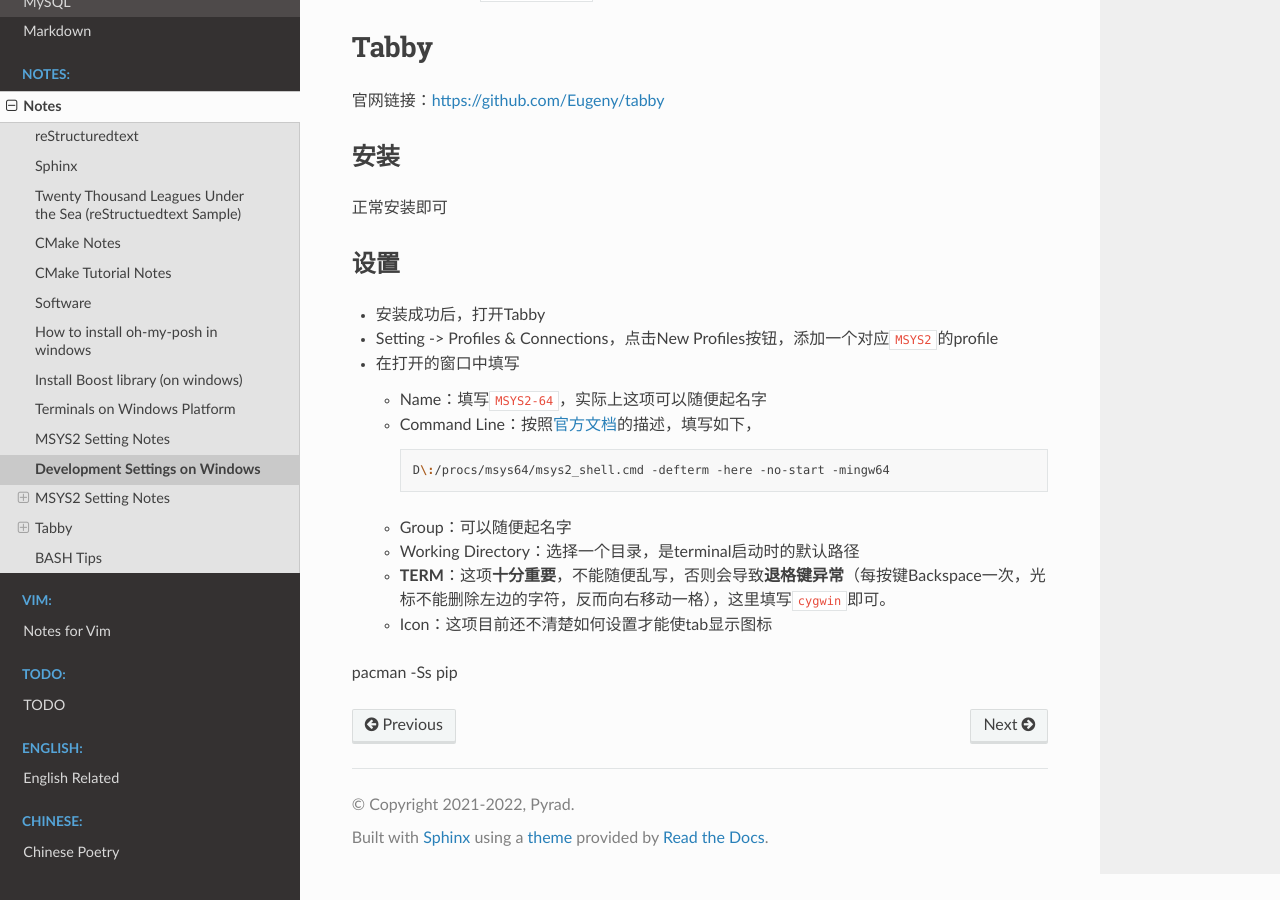
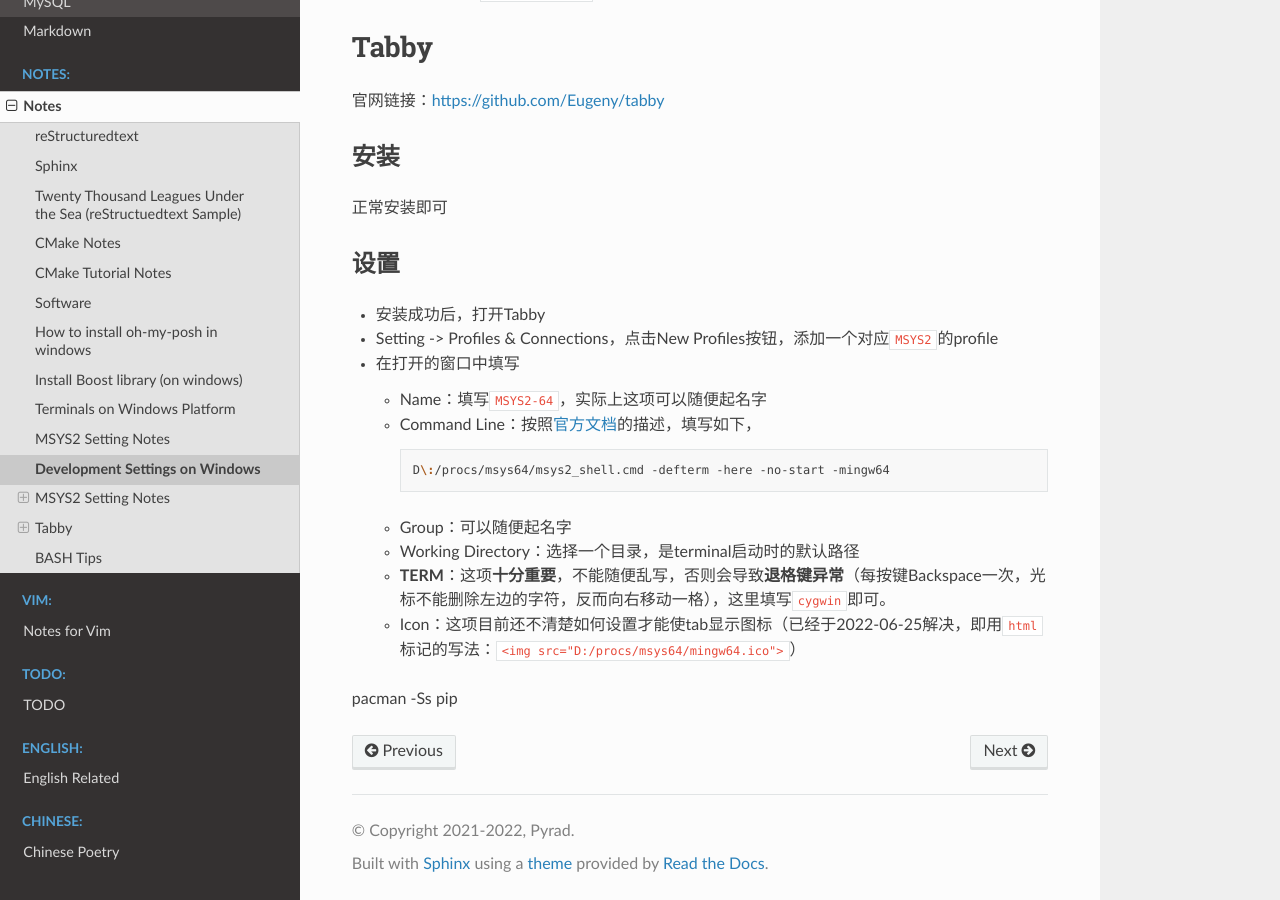
Before and after one commit to Pyrad/pyradnotes, a Sphinx documentation site: the page built from source/Notes/WinDevEnvSetup.md, in a window 1280 px wide and 900 px high, scrolled down 2473 px. Built offline with Sphinx 7.4.7 and the Read the Docs theme 2.0.0, drawn with Linux system fonts in a browser that asks for light colours.

Commit message:
How to show icon on tab of Tabby terminal

```diff
--- a/source/Notes/WinDevEnvSetup.md
+++ b/source/Notes/WinDevEnvSetup.md
@@ -168,7 +168,7 @@
 
   - **TERM**：这项**十分重要**，不能随便乱写，否则会导致**退格键异常**（每按键Backspace一次，光标不能删除左边的字符，反而向右移动一格），这里填写`cygwin`即可。
 
-  - Icon：这项目前还不清楚如何设置才能使tab显示图标
+  - Icon：这项目前还不清楚如何设置才能使tab显示图标（已经于2022-06-25解决，即用`html`标记的写法：`<img src="D:/procs/msys64/mingw64.ico">`）
 
 
 
```
